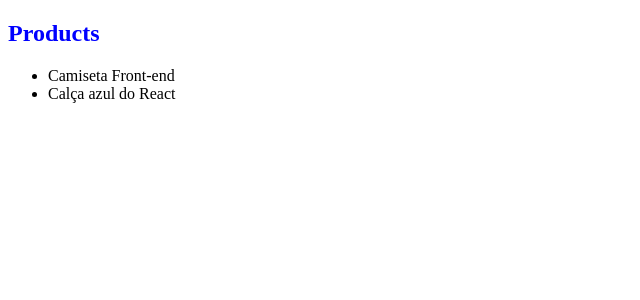
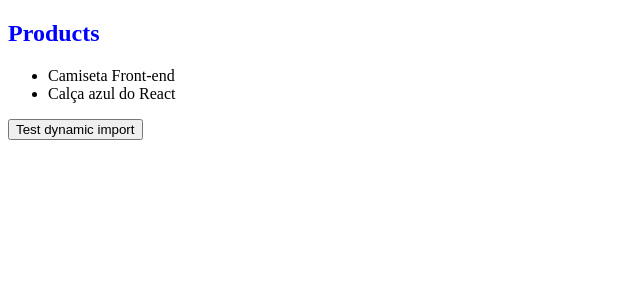
Before and after one commit to LucasViana1/nextjs_basic, a Next.js app: page / in a window 1280 px wide. Shown: the top 300 px of the page, without its empty margins (0-640 px from the left). Built offline with nearby package versions, Linux system fonts and the light colour scheme; data requests are answered from the project's data file.

Commit message:
putting SEO and dynamic import function

```diff
--- a/src/pages/index.tsx
+++ b/src/pages/index.tsx
@@ -1,5 +1,6 @@
 import { GetServerSideProps } from 'next';
 import { Title } from '../styles/pages/Home';
+import SEO from '@/components/SEO';
 
 interface IProduct {
   id: string;
@@ -11,8 +12,16 @@
 }
 
 export default function Home({ recommendedProducts }: HomeProps) {
+  const handleSum = async () => {
+    const { sum } = (await import('../lib/math')).default;
+
+    console.log(sum(4, 6));
+  }
+
   return (
     <div>
+      <SEO title="O melhor e-commerce de todos!" shouldExcludeTitleSuffix/>
+
       <section>
         <Title>Products</Title>
 
@@ -27,13 +36,14 @@
         </ul>
       </section>
 
+      <button onClick={handleSum}>Test dynamic import</button>
 
     </div>
   )
 }
 
 export const getServerSideProps: GetServerSideProps<HomeProps> = async () => {
-  const response = await fetch('http://localhost:3333/recommended');
+  const response = await fetch(`${process.env.NEXT_PUBLIC_API}/recommended`);
   const recommendedProducts = await response.json();
 
   return {
```
